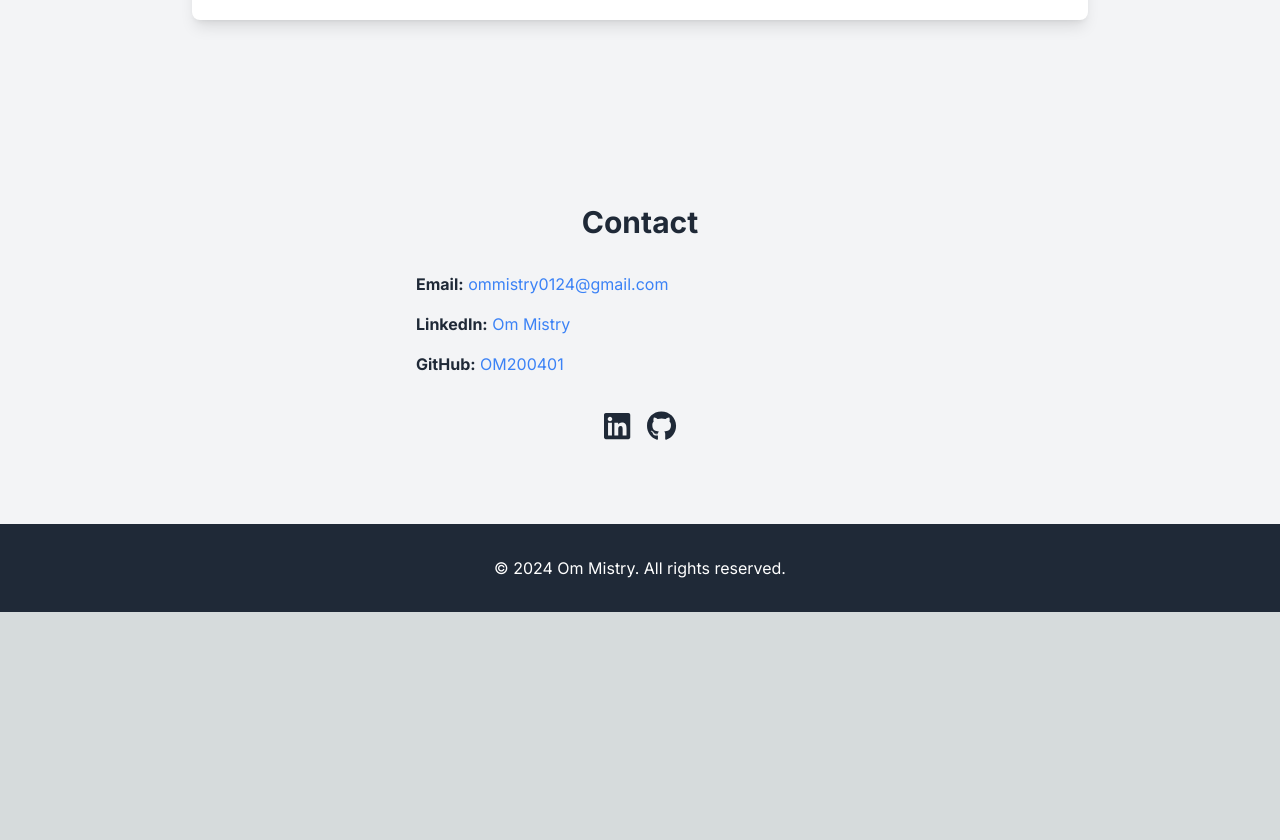
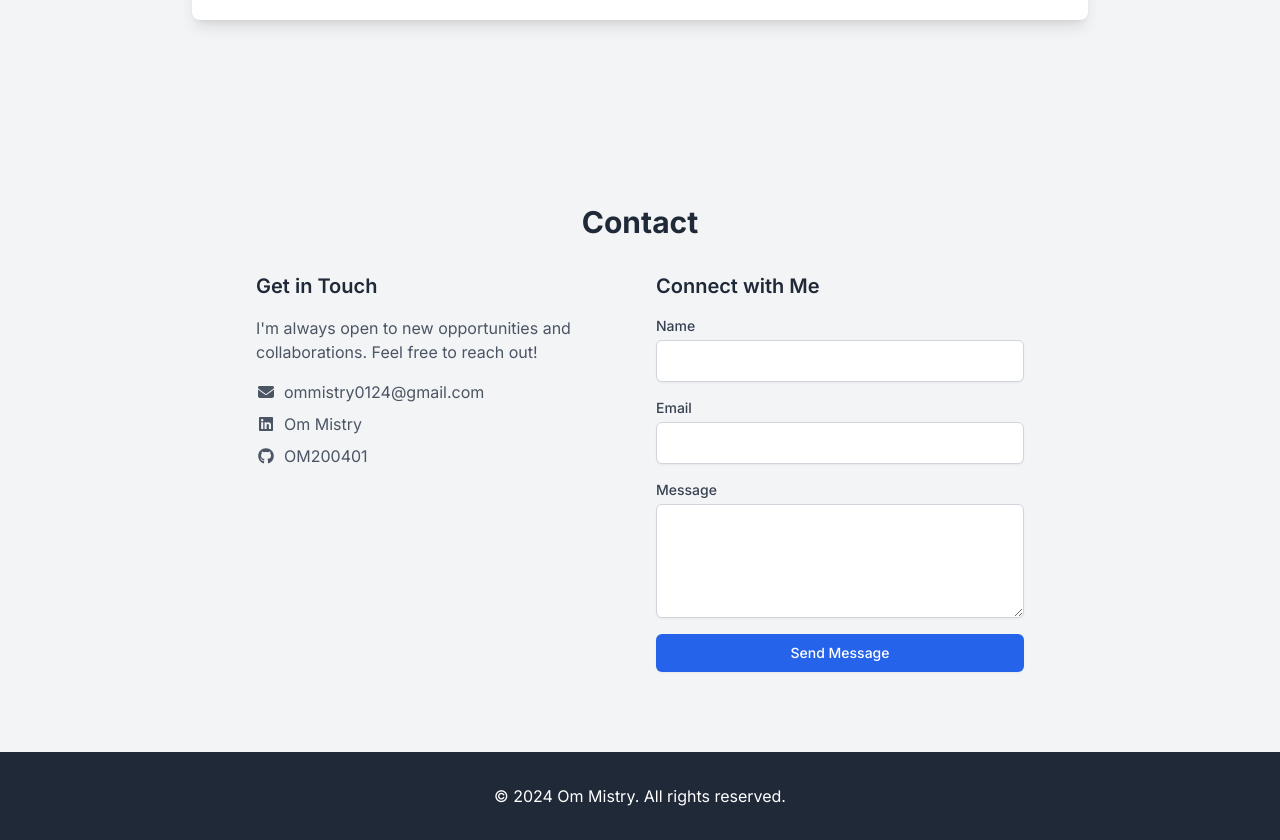
Before and after one commit to OM200401/OM200401.github.io, a Next.js app: page / in a window 1280 px wide. Shown: the part 4100-4940 px from the top of the page. Before the commit the page ends 4712 px from the top, so only its background shows below. Built offline with nearby package versions, Linux system fonts and the light colour scheme.

Commit message:
Contact Form Functionality added

```diff
--- a/package.json
+++ b/package.json
@@ -22,6 +22,7 @@
     "eslint-config-next": "^14.0.4",
     "framer-motion": "^11.11.8",
     "next": "^14.0.4",
+    "nodemailer": "^6.9.15",
     "portfolio": "file:",
     "postcss": "^8.4.47",
     "react": "^18.2.0",
--- /dev/null
+++ b/src/app/api/send/route.js
@@ -0,0 +1,28 @@
+import nodemailer from 'nodemailer';
+
+export async function POST(req) {
+  const { name, email, message } = await req.json();
+
+  const transporter = nodemailer.createTransport({
+    service: 'gmail',
+    auth: {
+      user: process.env.GMAIL_USER,
+      pass: process.env.GMAIL_PASS,
+    },
+  });
+
+  const mailOptions = {
+    from: email,
+    to: process.env.GMAIL_USER,
+    subject: `Contact form submission from ${name}`,
+    text: message,
+  };
+
+  try {
+    await transporter.sendMail(mailOptions);
+    return new Response('Email sent successfully', { status: 200 });
+  } catch (error) {
+    console.error('Error sending email:', error);
+    return new Response('Error sending email', { status: 500 });
+  }
+}
--- /dev/null
+++ b/src/app/components/ContactForm.tsx
@@ -0,0 +1,115 @@
+'use client'
+
+import { useState } from 'react'
+import { motion, AnimatePresence } from 'framer-motion'
+import { FontAwesomeIcon } from '@fortawesome/react-fontawesome'
+import { faCheck } from '@fortawesome/free-solid-svg-icons'
+import { IconProp } from '@fortawesome/fontawesome-svg-core'
+
+const ContactForm = () => {
+  const [formState, setFormState] = useState({
+    name: '',
+    email: '',
+    message: '',
+  })
+  const [isSubmitting, setIsSubmitting] = useState(false)
+  const [isSubmitted, setIsSubmitted] = useState(false)
+
+  const handleChange = (e: React.ChangeEvent<HTMLInputElement | HTMLTextAreaElement>) => {
+    setFormState({
+      ...formState,
+      [e.target.name]: e.target.value,
+    })
+  }
+
+  const handleSubmit = async (e: React.FormEvent<HTMLFormElement>) => {
+    e.preventDefault();
+    setIsSubmitting(true);
+
+    try {
+      const response = await fetch('/api/send', {
+        method: 'POST',
+        headers: {
+          'Content-Type': 'application/json',
+        },
+        body: JSON.stringify(formState),
+      });
+
+      if (response.ok) {
+        setIsSubmitted(true);
+        setFormState({ name: '', email: '', message: '' });
+      } else {
+        console.error('Error sending email');
+      }
+    } catch (error) {
+      console.error('Error sending email', error);
+    } finally {
+      setIsSubmitting(false);
+    }
+  };
+
+  return (
+    <form onSubmit={handleSubmit} className="space-y-4">
+      <div>
+        <label htmlFor="name" className="block text-sm font-medium text-gray-700 dark:text-gray-300">Name</label>
+        <input
+          type="text"
+          id="name"
+          name="name"
+          value={formState.name}
+          onChange={handleChange}
+          required
+          className="mt-1 block w-full px-3 py-2 bg-white dark:bg-gray-700 border border-gray-300 dark:border-gray-600 rounded-md shadow-sm focus:outline-none focus:ring-blue-500 focus:border-blue-500"
+        />
+      </div>
+      <div>
+        <label htmlFor="email" className="block text-sm font-medium text-gray-700 dark:text-gray-300">Email</label>
+        <input
+          type="email"
+          id="email"
+          name="email"
+          value={formState.email}
+          onChange={handleChange}
+          required
+          className="mt-1 block w-full px-3 py-2 bg-white dark:bg-gray-700 border border-gray-300 dark:border-gray-600 rounded-md shadow-sm focus:outline-none focus:ring-blue-500 focus:border-blue-500"
+        />
+      </div>
+      <div>
+        <label htmlFor="message" className="block text-sm font-medium text-gray-700 dark:text-gray-300">Message</label>
+        <textarea
+          id="message"
+          name="message"
+          rows={4}
+          value={formState.message}
+          onChange={handleChange}
+          required
+          className="mt-1 block w-full px-3 py-2 bg-white dark:bg-gray-700 border border-gray-300 dark:border-gray-600 rounded-md shadow-sm focus:outline-none focus:ring-blue-500 focus:border-blue-500"
+        ></textarea>
+      </div>
+      <div>
+        <button
+          type="submit"
+          disabled={isSubmitting}
+          className="w-full flex justify-center py-2 px-4 border border-transparent rounded-md shadow-sm text-sm font-medium text-white bg-blue-600 hover:bg-blue-700 focus:outline-none focus:ring-2 focus:ring-offset-2 focus:ring-blue-500 disabled:opacity-50"
+        >
+          {isSubmitting ? 'Sending...' : 'Send Message'}
+        </button>
+      </div>
+      <AnimatePresence>
+        {isSubmitted && (
+          <motion.div
+            initial={{ opacity: 0, y: -10 }}
+            animate={{ opacity: 1, y: 0 }}
+            exit={{ opacity: 0, y: -10 }}
+            className="text-green-600 dark:text-green-400 text-center"
+          >
+            <FontAwesomeIcon icon={faCheck as IconProp} className="mr-2" />
+            Message sent successfully!
+          </motion.div>
+        )}
+      </AnimatePresence>
+    </form>
+  )
+}
+
+export default ContactForm;
--- a/src/app/page.tsx
+++ b/src/app/page.tsx
@@ -2,12 +2,13 @@
 import Image from 'next/image';
 import Link from 'next/link';
 import ExperienceCard from '@/app/components/ExperienceCard';
+import ContactForm from './components/ContactForm';
 import { useState, useEffect } from 'react';
 import { motion } from 'framer-motion';
 import { FontAwesomeIcon } from '@fortawesome/react-fontawesome';
 import { faJava, faPython, faJs, faHtml5, faCss3Alt, faNode, faReact, faGithubSquare, faDocker, faLinkedin, faGithub } from '@fortawesome/free-brands-svg-icons';
 import { IconProp } from '@fortawesome/fontawesome-svg-core';
-import { faCode, faCog, faDatabase, faFire, faLeaf, faMicrochip, faMoon, faServer, faWind } from '@fortawesome/free-solid-svg-icons';
+import { faCode, faCog, faDatabase, faEnvelope, faFire, faLeaf, faMicrochip, faMoon, faServer, faWind } from '@fortawesome/free-solid-svg-icons';
 
 const ProjectCard = ({ title, date, description, githubLink }: { title: string, date: string, description: string, githubLink: string }) => (
   <motion.div
@@ -216,26 +217,35 @@ export default function Home() {
 
         <ExperienceCard/>
 
-        <section id="contact" className="py-20">
+        <section id="contact" className="py-20 bg-gray-100 dark:bg-gray-800">
           <div className="container mx-auto px-6">
-            <h2 className="text-3xl font-bold mb-8 text-center">Contact</h2>
-            <div className="max-w-md mx-auto">
-              <p className="mb-4">
-                <strong>Email:</strong> <a href="mailto:ommistry0124@gmail.com" className="text-blue-500 hover:underline">ommistry0124@gmail.com</a>
-              </p>
-              <p className="mb-4">
-                <strong>LinkedIn:</strong> <a href="https://www.linkedin.com/in/om-mistry" target="_blank" rel="noopener noreferrer" className="text-blue-500 hover:underline">Om Mistry</a>
-              </p>
-              <p className="mb-4">
-                <strong>GitHub:</strong> <a href="https://github.com/OM200401" target="_blank" rel="noopener noreferrer" className="text-blue-500 hover:underline">OM200401</a>
-              </p>
-              <div className="flex justify-center space-x-4 mt-8">
-                <a href="https://www.linkedin.com/in/om-mistry" target="_blank" rel="noopener noreferrer" className="text-3xl hover:text-blue-500">
-                  <FontAwesomeIcon icon={faLinkedin as IconProp} />
-                </a>
-                <a href="https://github.com/OM200401" target="_blank" rel="noopener noreferrer" className="text-3xl hover:text-gray-700 dark:hover:text-gray-300">
-                  <FontAwesomeIcon icon={faGithub as IconProp} />
-                </a>
+            <h2 className="text-3xl font-bold mb-8 text-center text-gray-800 dark:text-white">Contact</h2>
+            <div className="max-w-3xl mx-auto">
+              <div className="grid grid-cols-1 md:grid-cols-2 gap-8">
+                <div>
+                  <h3 className="text-xl font-semibold mb-4 text-gray-800 dark:text-white">Get in Touch</h3>
+                  <p className="mb-4 text-gray-600 dark:text-gray-300">
+                    I&apos;m always open to new opportunities and collaborations. Feel free to reach out!
+                  </p>
+                  <div className="space-y-2">
+                    <p className="flex items-center text-gray-600 dark:text-gray-300">
+                      <FontAwesomeIcon icon={faEnvelope as IconProp} className="mr-2 w-5" />
+                      <a href="mailto:ommistry0124@gmail.com" className="hover:text-blue-500">ommistry0124@gmail.com</a>
+                    </p>
+                    <p className="flex items-center text-gray-600 dark:text-gray-300">
+                      <FontAwesomeIcon icon={faLinkedin as IconProp} className="mr-2 w-5" />
+                      <a href="https://www.linkedin.com/in/om-mistry" target="_blank" rel="noopener noreferrer" className="hover:text-blue-500">Om Mistry</a>
+                    </p>
+                    <p className="flex items-center text-gray-600 dark:text-gray-300">
+                      <FontAwesomeIcon icon={faGithub as IconProp} className="mr-2 w-5" />
+                      <a href="https://github.com/OM200401" target="_blank" rel="noopener noreferrer" className="hover:text-blue-500">OM200401</a>
+                    </p>
+                  </div>
+                </div>
+                <div>
+                  <h3 className="text-xl font-semibold mb-4 text-gray-800 dark:text-white">Connect with Me</h3>
+                  <ContactForm />
+                </div>
               </div>
             </div>
           </div>
```
Also changed, not shown: 1 other file (tests, documents, lock files or other folders).
